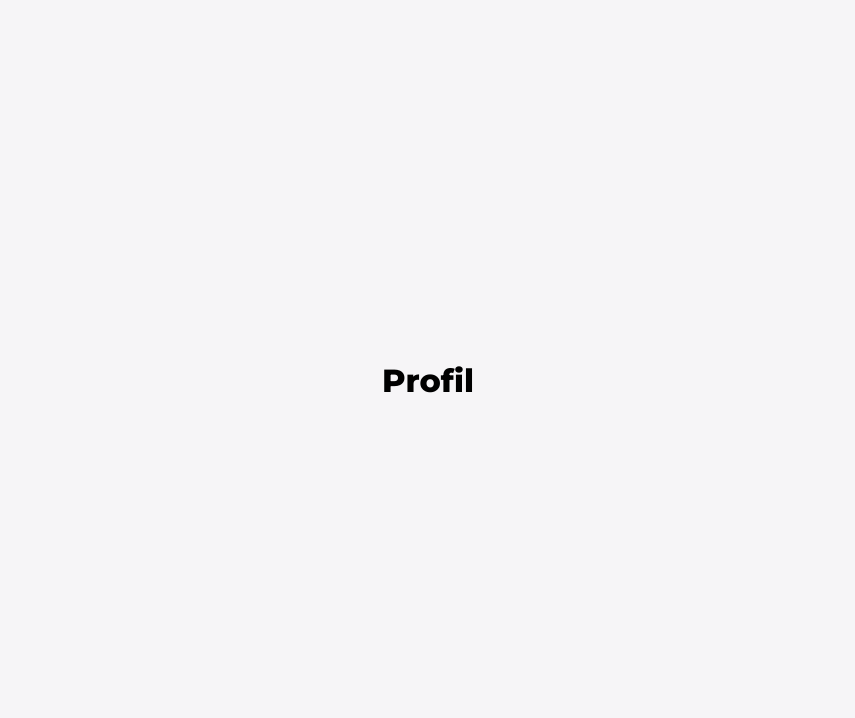
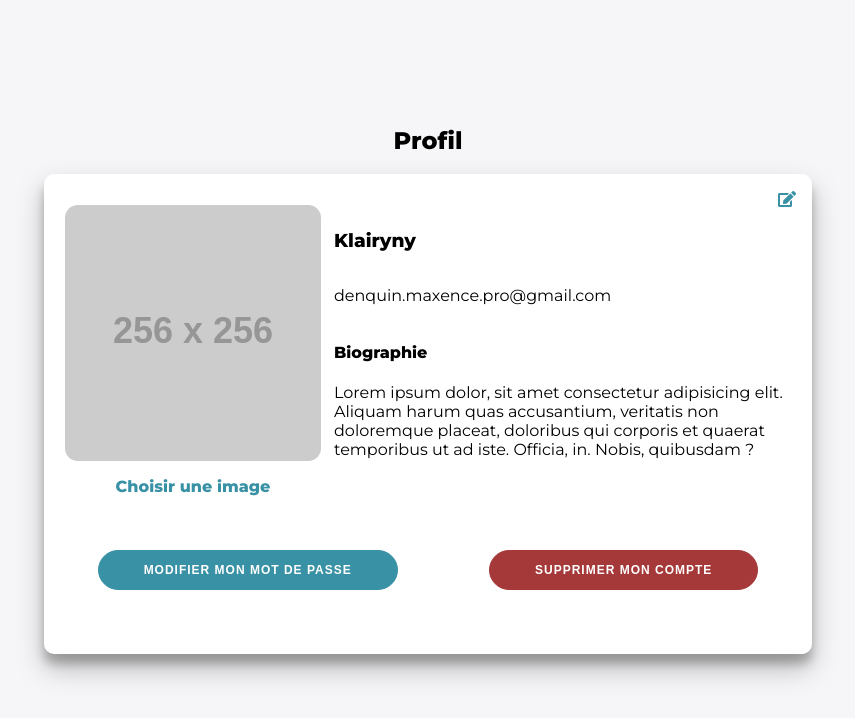
Before and after one commit to DenquinMaxence/Brief--ApiAuth, a plain HTML site: page client/pages/profile.html in a window 1280 px wide. Shown: the whole page, without its empty margins (212-1067 px from the left). Drawn offline with Linux system fonts and the light colour scheme; placeholder pictures from the web are drawn by us.

Commit message:
profile page

```diff
--- a/client/assets/css/index.css
+++ b/client/assets/css/index.css
@@ -23,3 +23,36 @@ h1 {
 h2 {
 	text-align: center;
 }
+
+.container {
+	background-color: #fff;
+	border-radius: 10px;
+	box-shadow: 0 14px 28px rgba(0, 0, 0, 0.25), 0 10px 10px rgba(0, 0, 0, 0.22);
+	position: relative;
+	overflow: hidden;
+	width: 768px;
+	max-width: 100%;
+	min-height: 480px;
+}
+
+button {
+	border-radius: 20px;
+	border: 1px solid #3991a5;
+	background-color: #3991a5;
+	color: #ffffff;
+	font-size: 12px;
+	font-weight: bold;
+	padding: 12px 45px;
+	letter-spacing: 1px;
+	text-transform: uppercase;
+	transition: transform 80ms ease-in;
+    cursor: pointer;
+}
+
+button:active {
+	transform: scale(0.95);
+}
+
+button:focus {
+	outline: none;
+}
--- a/client/assets/css/profile.css
+++ b/client/assets/css/profile.css
@@ -0,0 +1,65 @@
+.profile-container {
+	width: 100%;
+	height: 70%;
+	display: flex;
+	padding: 0.5rem;
+	justify-content: center;
+	align-items: center;
+}
+
+.profile-avatar {
+	width: 60%;
+	display: flex;
+	justify-content: flex-start;
+	align-items: center;
+	flex-direction: column;
+}
+.profile-avatar img {
+	margin-top: 1rem;
+	margin-bottom: 1rem;
+	border-radius: 5%;
+}
+
+.profile-info {
+	width: 100%;
+	display: flex;
+	flex-direction: column;
+	justify-content: flex-start;
+	align-items: flex-start;
+}
+
+.icon {
+    position: absolute;
+    right: 16px;
+    top: 16px;
+    cursor: pointer;
+}
+
+.fa-edit {
+	color: #3991a5;
+}
+
+.button-container {
+	width: 100%;
+	height: 25%;
+	display: flex;
+	padding: 0.5rem;
+	flex-direction: wrap;
+	justify-content: space-around;
+	align-items: center;
+}
+
+.btn-danger {
+	border: 1px solid #a53939;
+	background-color: #a53939;
+}
+
+.label-file {
+	cursor: pointer;
+	color: #3991a5;
+	font-weight: bold;
+}
+
+.input-file {
+	display: none;
+}
--- a/client/pages/profile.html
+++ b/client/pages/profile.html
@@ -6,9 +6,44 @@
 		<meta name="viewport" content="width=device-width, initial-scale=1.0" />
 		<link rel="stylesheet" href="../assets/css/index.css" />
 		<link rel="stylesheet" href="../assets/css/profile.css" />
+		<link
+			rel="stylesheet"
+			href="https://cdnjs.cloudflare.com/ajax/libs/font-awesome/5.15.4/css/all.min.css"
+			integrity="sha512-1ycn6IcaQQ40/MKBW2W4Rhis/DbILU74C1vSrLJxCq57o941Ym01SwNsOMqvEBFlcgUa6xLiPY/NS5R+E6ztJQ=="
+			crossorigin="anonymous"
+			referrerpolicy="no-referrer"
+		/>
 		<title>Api Authentication | Profil</title>
 	</head>
 	<body>
-		<h1>Profil</h1>
+		<h2>Profil</h2>
+
+		<div class="container">
+			<span class="icon"><i class="fas fa-edit"></i></span>
+			<div class="profile-container">
+				<div class="profile-avatar">
+					<img src="https://dummyimage.com/256x256/000/fff.png" alt="" />
+					<label for="file" class="label-file">Choisir une image</label>
+					<input type="file" class="input-file" id="file" />
+				</div>
+				<div class="profile-info">
+					<h3>Klairyny</h3>
+					<p>denquin.maxence.pro@gmail.com</p>
+					<div class="profile-bio">
+						<h4>Biographie</h4>
+						<p>
+							Lorem ipsum dolor, sit amet consectetur adipisicing elit. Aliquam harum
+							quas accusantium, veritatis non doloremque placeat, doloribus qui
+							corporis et quaerat temporibus ut ad iste. Officia, in. Nobis, quibusdam
+							?
+						</p>
+					</div>
+				</div>
+			</div>
+			<div class="button-container">
+				<button type="button">Modifier mon mot de passe</button>
+				<button type="button" class="btn-danger">Supprimer mon compte</button>
+			</div>
+		</div>
 	</body>
 </html>
```
Also changed, not shown: client/assets/css/signup-in.css (+0 -33 lines).
